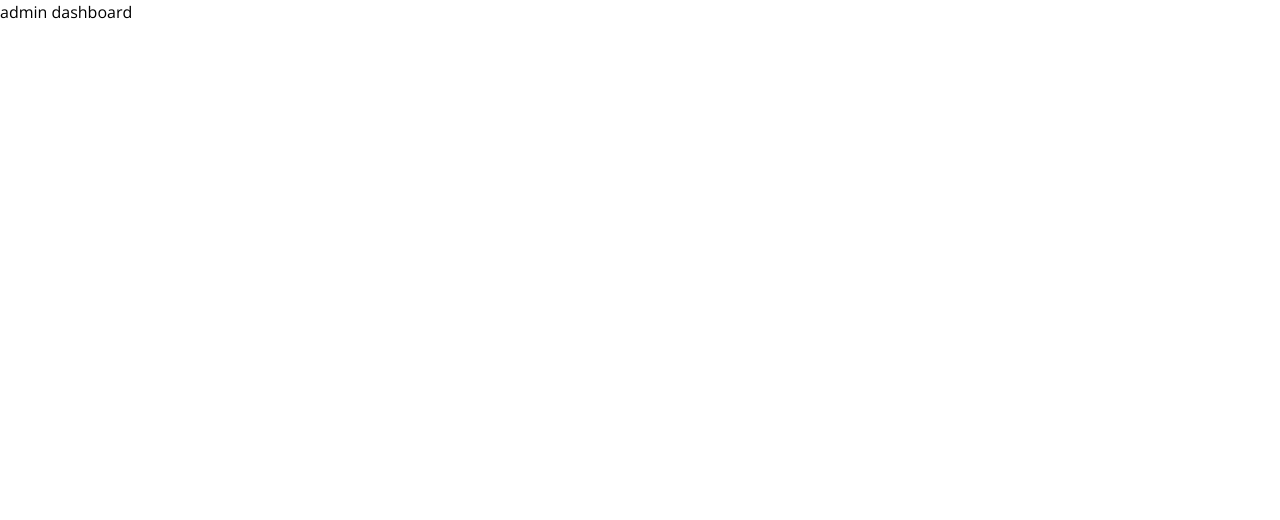
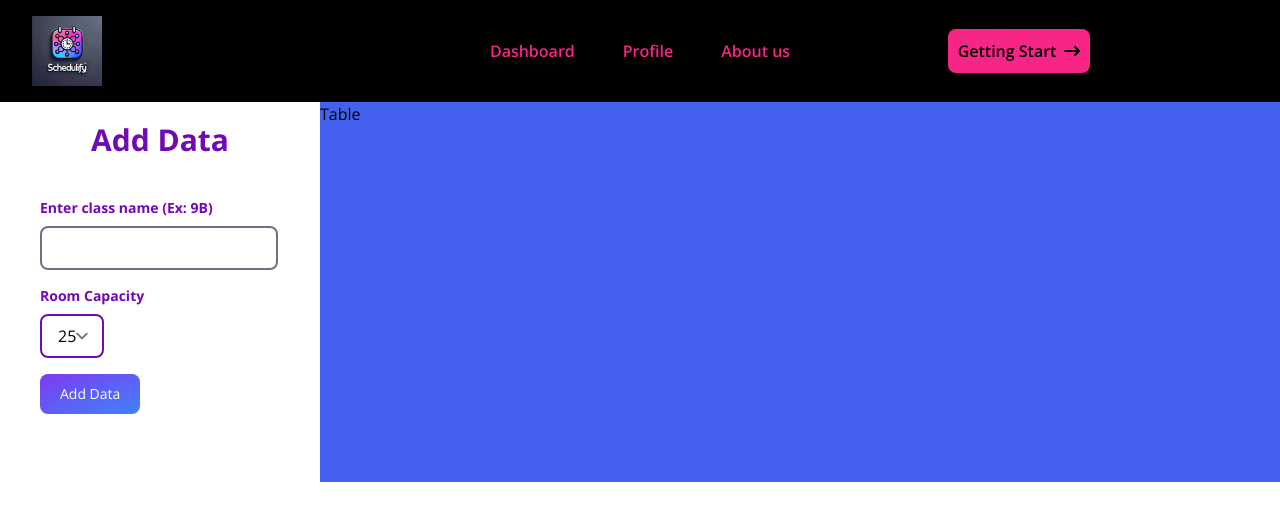
Before and after one commit to NavvAbhishek/Schedulify, a Next.js app: page /admin-dashboard in a window 1280 px wide. Shown: the top 520 px of the page. Built offline with nearby package versions, Linux system fonts and the light colour scheme; no server answers.

Commit message:
add admin-dashboard page

```diff
--- a/src/app/admin-dashboard/page.tsx
+++ b/src/app/admin-dashboard/page.tsx
@@ -1,9 +1,58 @@
-import React from 'react'
+"use client";
+import Navbar from "@/components/Navbar";
+import React from "react";
 
 const page = () => {
   return (
-    <div>admin dashboard</div>
-  )
-}
+    <div>
+      <Navbar />
+      <div className="flex">
+        <div className="w-1/4 flex-shrink-0 ">
+          <div className="py-5">
+            <h1 className="text-3xl text-purple font-bold text-center">Add Data</h1>
+            <form className="flex flex-col items-start px-10 py-10">
+              <div className="mb-4">
+                <label
+                  htmlFor="first_name"
+                  className="block mb-2 text-sm font-bold text-purple"
+                >
+                  Enter class name (Ex: 9B)
+                </label>
+                <input
+                  type="text"
+                  className="px-4 py-2 border-2 text-black border-purple rounded-lg focus:outline-none focus:ring-2 focus:ring-purple"
+                />
+              </div>
+              <div className="mb-4">
+                <label
+                  htmlFor="room_capacity"
+                  className="block mb-2 text-sm font-bold text-purple"
+                >
+                  Room Capacity
+                </label>
+                <select
+                  id="room_capacity"
+                  className="px-4 py-2 border-2 text-black border-purple rounded-lg focus:outline-none focus:ring-2 focus:ring-purple"
+                >
+                  <option value="25">25</option>
+                  <option value="50">50</option>
+                  <option value="75">75</option>
+                  <option value="100">100</option>
+                </select>
+              </div>
+              <button
+                type="button"
+                className="text-white bg-gradient-to-br from-purple-600 to-blue-500 hover:bg-gradient-to-bl focus:ring-4 focus:outline-none focus:ring-blue-300 dark:focus:ring-blue-800  rounded-lg text-sm px-5 py-2.5 text-center me-2 mb-2"
+              >
+                Add Data
+              </button>
+            </form>
+          </div>
+        </div>
+        <div className="w-3/4 flex-shrink-0 bg-blue">Table</div>
+      </div>
+    </div>
+  );
+};
 
-export default page
+export default page;
--- a/src/app/layout.tsx
+++ b/src/app/layout.tsx
@@ -22,6 +22,7 @@ export default function RootLayout({
   return (
     <html lang="en">
       <body className={openSans.className}>
+      <link href="https://cdn.jsdelivr.net/npm/flowbite@2.4.1/dist/flowbite.min.css"  rel="stylesheet" />
         <Toaster />
         {children}
       </body>
```
